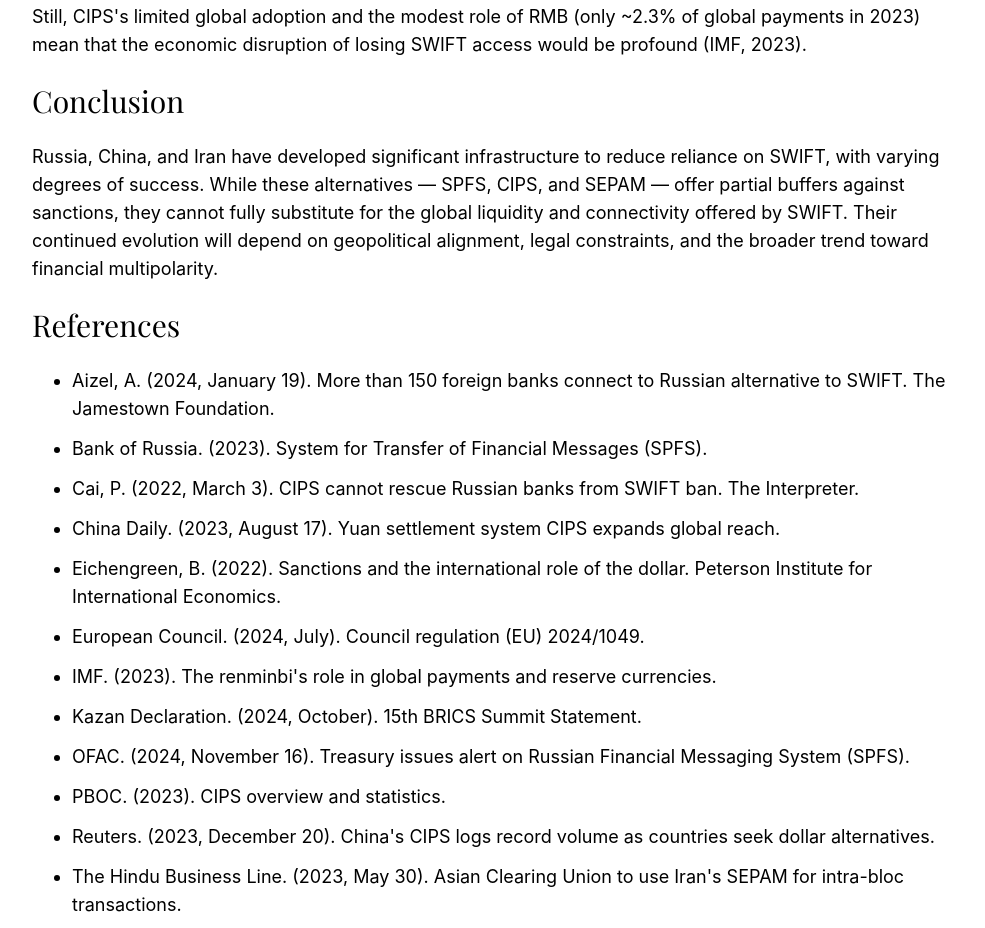
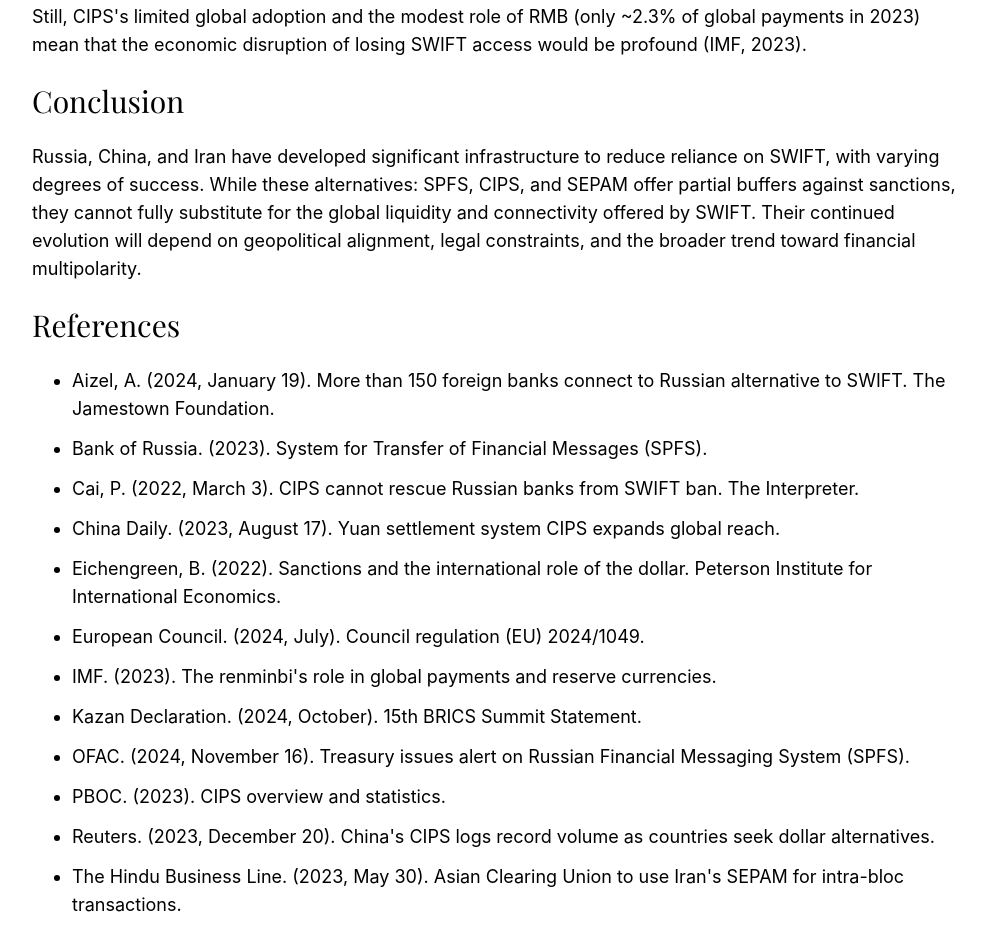
Before and after one commit to lbxa/gabriellacardoso.org, an Astro site: page /blog/swift-alternatives-russia-china-iran in a window 1280 px wide. Shown: the part 3045-3973 px from the top of the page, without its empty margins (144-1129 px from the left). Built offline with nearby package versions, Linux system fonts and the light colour scheme; Astro itself is replaced by a stand-in of ours; a web font is replaced by a local one.

Commit message:
Refine conclusion in blog post on SWIFT alternatives, improving clarity and punctuation.

```diff
--- a/src/content/blog/swift-alternatives-russia-china-iran.mdx
+++ b/src/content/blog/swift-alternatives-russia-china-iran.mdx
@@ -58,7 +58,7 @@
 
 ## Conclusion
 
-Russia, China, and Iran have developed significant infrastructure to reduce reliance on SWIFT, with varying degrees of success. While these alternatives — SPFS, CIPS, and SEPAM — offer partial buffers against sanctions, they cannot fully substitute for the global liquidity and connectivity offered by SWIFT. Their continued evolution will depend on geopolitical alignment, legal constraints, and the broader trend toward financial multipolarity.
+Russia, China, and Iran have developed significant infrastructure to reduce reliance on SWIFT, with varying degrees of success. While these alternatives: SPFS, CIPS, and SEPAM offer partial buffers against sanctions, they cannot fully substitute for the global liquidity and connectivity offered by SWIFT. Their continued evolution will depend on geopolitical alignment, legal constraints, and the broader trend toward financial multipolarity.
 
 ## References
 
```
